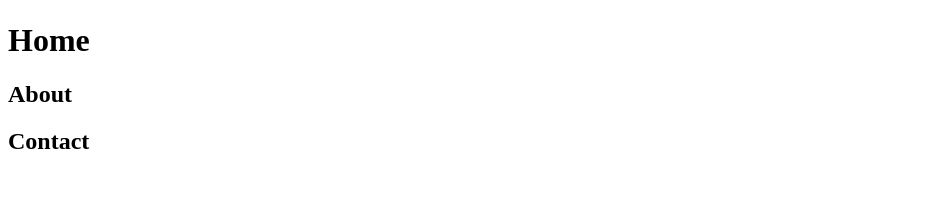
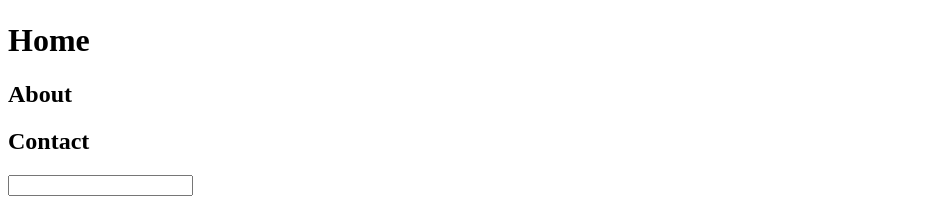
Before and after one commit to Sami-Wafula/microverse_pair_programming, a plain HTML site: page index.html in a window 1280 px wide. Shown: the part 927-1131 px from the top of the page, without its empty margins (0-943 px from the left). Before the commit the page ends 1102 px from the top, so only its background shows below. Drawn offline with Linux system fonts and the light colour scheme.

Commit message:
added a firm element

```diff
--- a/index.html
+++ b/index.html
@@ -20,5 +20,9 @@
       <h2>Contact</h2>
     </div>
 
+    <form id="form">
+      <input id="email" type="email"/>
+    </form>
+
   </header>
 </html>
```
